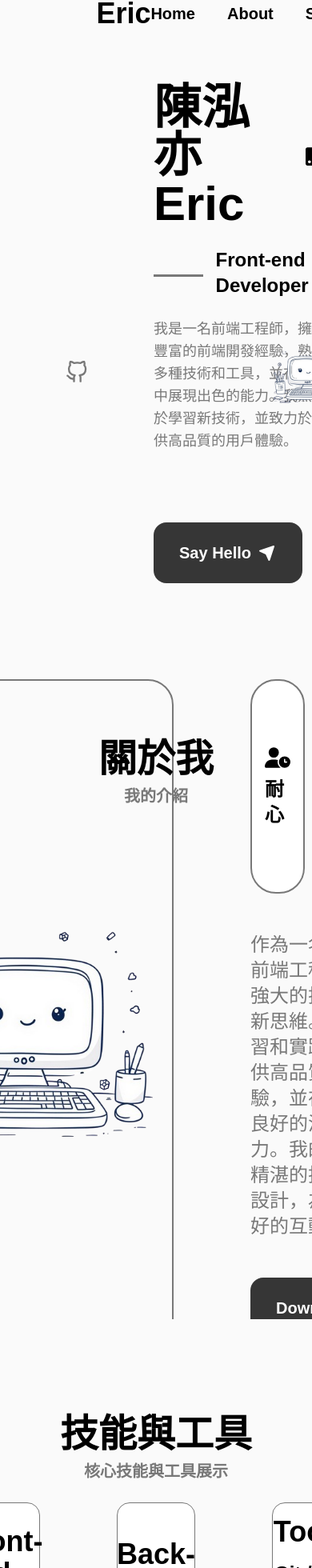
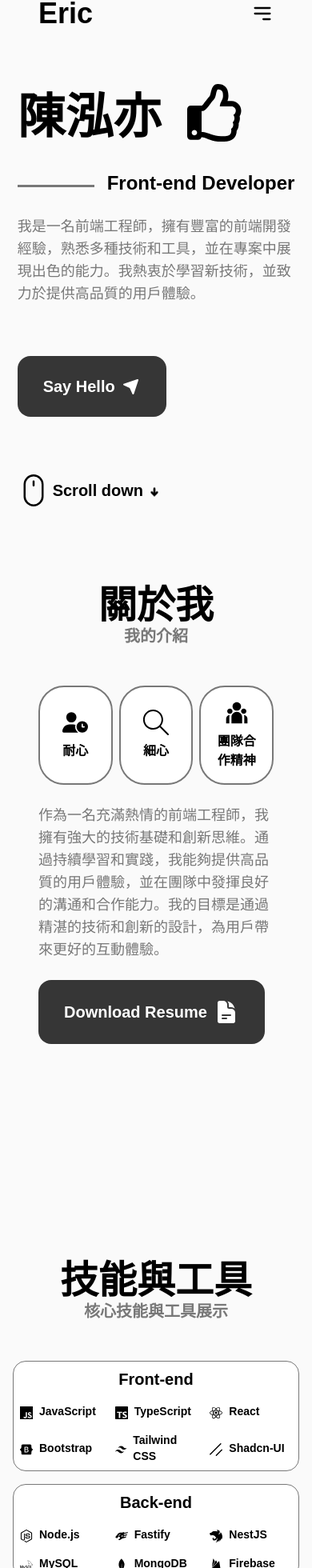
Before and after one commit to JustAPotato0916/portfolio, a React (Vite) app: page / in a window 390 px wide. Shown: the part 39-1999 px from the top of the page at 80% size. Built offline with nearby package versions, Linux system fonts and the light colour scheme; a web font is replaced by a local one.

Commit message:
refactor: optimize CSS for responsive design

```diff
--- a/src/App.jsx
+++ b/src/App.jsx
@@ -4,6 +4,7 @@ import Footer from './components/Footer.jsx';
 import Home from './components/Home.jsx';
 import Navbar from './components/Navbar.jsx';
 import Projects from './components/Projects.jsx';
+import ScrollToTopButton from './components/ScrollToTopButton.jsx';
 import Skills from './components/Skills.jsx';
 
 const App = () => {
@@ -16,6 +17,7 @@ const App = () => {
       <Projects />
       <Contact />
       <Footer />
+      <ScrollToTopButton />
     </main>
   );
 };
--- a/src/components/About.jsx
+++ b/src/components/About.jsx
@@ -9,53 +9,47 @@ const cardInformation = [
   {
     icon: <FaUserClock className="h-8 w-8" />,
     title: '耐心',
-    description: '',
   },
   {
     icon: <SlMagnifier className="h-8 w-8" />,
     title: '細心',
-    description: '',
   },
   {
     icon: <RiTeamFill className="h-8 w-8" />,
     title: '團隊合作精神',
-    description: '',
   },
 ];
 
-const Card = ({ icon, title, description }) => {
+const Card = ({ icon, title }) => {
   return (
-    <div className="border-sub flex w-48 flex-col items-center justify-center gap-2 rounded-4xl border-2 bg-white p-4">
+    <div className="border-sub flex basis-1/3 flex-col items-center justify-center gap-2 rounded-4xl border-2 bg-white p-4">
       {icon}
-      <p className="text-2xl font-bold">{title}</p>
-      {description && <p className="text-sub text-sm">{description}</p>}
+      <p className="text-center text-base font-bold 2xl:text-2xl">{title}</p>
     </div>
   );
 };
 
 const About = () => {
   return (
-    <section id="about" className="section overflow-y-hidden">
+    <section id="about" className="section">
       <SectionTitle title="關於我" subtitle="我的介紹" />
-      <div className="mt-12 flex size-full items-center justify-center">
-        <div className="flex flex-row justify-center gap-24">
-          <div className="border-sub flex items-center justify-center rounded-4xl border-2">
-            <img src="img/about.png" alt="about" />
+
+      <div className="flex items-center justify-center md:size-full">
+        <div className="flex w-full flex-row justify-center p-12 md:gap-12 xl:gap-24 xl:p-24">
+          <div className="hidden items-center justify-center md:flex md:basis-1/3">
+            <div className="border-sub w-fit rounded-4xl border-2">
+              <img src="img/about.png" alt="about" />
+            </div>
           </div>
 
-          <div className="flex w-1/3 flex-col gap-12">
-            <div className="flex flex-row gap-4">
-              {cardInformation.map(({ icon, title, description }) => (
-                <Card
-                  key={title}
-                  icon={icon}
-                  title={title}
-                  description={description}
-                />
+          <div className="flex flex-col gap-6 md:basis-1/2 md:gap-12">
+            <div className="flex flex-row gap-2 md:gap-4">
+              {cardInformation.map(({ icon, title }) => (
+                <Card key={title} icon={icon} title={title} />
               ))}
             </div>
 
-            <p className="text-sub w-full text-2xl text-wrap">
+            <p className="text-sub text-lg text-wrap md:text-2xl">
               作為一名充滿熱情的前端工程師，我擁有強大的技術基礎和創新思維。通過持續學習和實踐，我能夠提供高品質的用戶體驗，並在團隊中發揮良好的溝通和合作能力。我的目標是通過精湛的技術和創新的設計，為用戶帶來更好的互動體驗。
             </p>
 
--- a/src/components/Home.jsx
+++ b/src/components/Home.jsx
@@ -15,10 +15,12 @@ const iconLinks = [
 
 const Home = () => {
   return (
-    <section id="home" className="section overflow-y-hidden">
-      <div className="grid size-full grid-cols-12 gap-12">
-        <div className="col-start-3 grid grid-cols-1 items-center justify-center gap-1">
-          <div className="flex flex-col items-center gap-8">
+    <section
+      id="home"
+      className="section size-full items-center justify-center overflow-y-hidden xl:grid xl:grid-cols-12 xl:gap-12"
+    >
+      <div className="col-start-2 hidden grid-cols-1 items-center justify-center gap-1 xl:grid 2xl:col-start-3">
+        <div className="flex-col items-center gap-8 xl:flex">
           {iconLinks.map(({ brand, href, icon }) => (
             <a key={brand} href={href} className="link">
               {icon}
@@ -26,15 +28,20 @@ const Home = () => {
           ))}
         </div>
       </div>
-        <div className="col-span-4 col-start-4 grid items-center p-12 pt-36">
-          <div className="flex flex-col gap-6">
-            <div className="flex flex-row items-center gap-6">
-              <h1 className="text-6xl font-bold">陳泓亦 Eric</h1>
+      <div className="items-center p-12 pt-36 md:w-3/4 xl:col-span-6 xl:grid xl:w-full 2xl:col-span-4 2xl:col-start-4">
+        <div className="flex flex-col gap-6 md:w-5/6 lg:w-full">
+          <div className="flex flex-row items-center gap-8">
+            <h1 className="flex flex-row gap-4 text-6xl font-bold">
+              陳泓亦 <p className="hidden 2xl:block">Eric</p>
+            </h1>
             <FaRegThumbsUp className="mb-3 h-18 w-18" />
           </div>
           <div className="flex flex-row items-center gap-4">
             <div className="border-sub mt-1.5 h-0 w-24 border-t-3" />
-              <div className="text-2xl font-bold"> Front-end Developer</div>
+            <div className="text-2xl font-bold text-nowrap">
+              {' '}
+              Front-end Developer
+            </div>
           </div>
           <p className="text-sub text-lg">
             我是一名前端工程師，擁有豐富的前端開發經驗，熟悉多種技術和工具，並在專案中展現出色的能力。我熱衷於學習新技術，並致力於提供高品質的用戶體驗。
@@ -43,9 +50,9 @@ const Home = () => {
             href="#contact"
             title="Say Hello"
             icon={<BiSolidNavigation className="h-6 w-6" />}
-              containerClass="mt-16"
+            containerClass="mt-10 md:mt-16"
           />
-            <div className="mt-32 flex flex-row items-center gap-1">
+          <div className="mt-12 flex flex-row items-center gap-1 md:mt-32">
             <BsMouse className="h-10 w-10" />
             <p className="text-xl font-black">Scroll down</p>
             <TiArrowDownThick className="mt-2 h-5 w-5 animate-bounce pt-1" />
@@ -53,8 +60,7 @@ const Home = () => {
         </div>
       </div>
       <div className="col-span-3 grid items-center justify-center">
-          <img src="img/about.png" alt="about" />
-        </div>
+        <img src="img/about.png" alt="about" className="hidden xl:block" />
       </div>
     </section>
   );
--- a/src/components/Navbar.jsx
+++ b/src/components/Navbar.jsx
@@ -1,15 +1,29 @@
 import gsap from 'gsap';
 import { useEffect, useRef, useState } from 'react';
-import { FaGithub } from 'react-icons/fa';
+import { FaGithub, FaHome, FaInfoCircle } from 'react-icons/fa';
+import { FaLightbulb } from 'react-icons/fa6';
+import { GrContact } from 'react-icons/gr';
+import { HiOutlineMenuAlt3 } from 'react-icons/hi';
+import { IoNewspaper } from 'react-icons/io5';
 import { useWindowScroll } from 'react-use';
 
-const navItems = ['Home', 'About', 'Skills', 'Projects', 'Contact'];
+const navItems = [
+  { icon: <FaHome className="size-10" />, title: 'Home' },
+  { icon: <FaInfoCircle className="size-10" />, title: 'About' },
+  { icon: <FaLightbulb className="size-10" />, title: 'Skills' },
+  { icon: <IoNewspaper className="size-10" />, title: 'Projects' },
+  { icon: <GrContact className="size-10" />, title: 'Contact' },
+];
 
 const Navbar = () => {
   const [lastScrollY, setLastScrollY] = useState(0);
   const [isNavVisible, setIsNavVisible] = useState(true);
+  const [isBottomNavShow, setIsBottomNavShow] = useState(false);
 
   const navContainerRef = useRef(null);
+
+  const navCoverRef = useRef(null);
+  const bottomNavRef = useRef(null);
 
   const { y: currentScrollY } = useWindowScroll();
 
@@ -39,16 +53,49 @@ const Navbar = () => {
     });
   }, [isNavVisible]);
 
+  const handleBottomNavOpen = () => {
+    navCoverRef.current.classList.remove('hidden');
+    gsap
+      .timeline()
+      .set(bottomNavRef.current, {
+        y: 100,
+        opacity: 0,
+      })
+      .to(bottomNavRef.current, {
+        y: 0,
+        opacity: 1,
+        duration: 1,
+      });
+  };
+
+  const handleBottomNavClose = () => {
+    gsap
+      .timeline()
+      .set(bottomNavRef.current, {
+        y: 0,
+        opacity: 0.5,
+      })
+      .to(bottomNavRef.current, {
+        y: 100,
+        opacity: 0,
+        duration: 0.5,
+      })
+      .call(() => {
+        navCoverRef.current.classList.add('hidden');
+      });
+  };
+
   return (
+    <>
       <div className="fixed z-10 flex w-full items-center justify-center overflow-x-hidden">
         <nav
           ref={navContainerRef}
-        className="my-4 flex w-7/8 flex-row items-center justify-between rounded-2xl px-24 py-5 text-xl font-bold transition-all duration-700 ease-out"
+          className="my-4 flex w-full flex-row items-center justify-between rounded-2xl px-12 py-5 text-xl font-bold transition-all duration-700 ease-out md:w-7/8 xl:px-24"
         >
           <div className="text-4xl">Eric</div>
 
-        <div className="flex flex-row gap-10">
-          {navItems.map((title) => (
+          <div className="hidden gap-10 md:flex md:flex-row">
+            {navItems.map(({ title }) => (
               <a
                 key={title}
                 href={`/#${title.toLowerCase()}`}
@@ -60,15 +107,52 @@ const Navbar = () => {
             <a
               href="https://github.com/JustAPotato0916"
               className={`relative cursor-pointer transition-all ease-in-out before:absolute before:bottom-0 before:left-[50%] before:h-[2px] before:w-0 before:origin-center before:transition-[width] before:duration-700 before:ease-in-out after:absolute after:right-[50%] after:bottom-0 after:h-[2px] after:w-0 after:origin-center after:transition-[width] after:duration-700 after:ease-in-out hover:before:w-[50%] hover:after:w-[50%] ${currentScrollY === 0 ? 'before:bg-black after:bg-black' : 'before:bg-white after:bg-white'}`}
+              target="_blank"
             >
               <div className="flex flex-row items-center justify-center gap-2">
-              <FaGithub className="h-5 w-5" />
+                <FaGithub className="size-5" />
                 Github
               </div>
             </a>
           </div>
+
+          <div className="block md:hidden" onClick={handleBottomNavOpen}>
+            <HiOutlineMenuAlt3 className="size-7" />
+          </div>
         </nav>
       </div>
+
+      <div ref={navCoverRef} className="fixed z-10 hidden h-dvh w-dvw">
+        <div
+          className="bg-sub h-full opacity-50"
+          onClick={handleBottomNavClose}
+        ></div>
+        <div
+          ref={bottomNavRef}
+          className="absolute bottom-0 flex h-2/5 w-full flex-row flex-wrap bg-white p-6 md:p-12"
+        >
+          {navItems.map(({ icon, title }) => (
+            <a
+              key={`bot-${title}`}
+              href={`/#${title.toLowerCase()}`}
+              onClick={handleBottomNavClose}
+              className="flex w-full basis-1/3 flex-col items-center justify-center gap-2"
+            >
+              {icon}
+              <p className="text-xl font-bold">{title}</p>
+            </a>
+          ))}
+          <a
+            href="https://github.com/JustAPotato0916"
+            target="_blank"
+            className="flex w-full basis-1/3 flex-col items-center justify-center gap-2"
+          >
+            <FaGithub className="size-10" />
+            <p className="text-xl font-bold">Github</p>
+          </a>
+        </div>
+      </div>
+    </>
   );
 };
 export default Navbar;
--- a/src/components/Projects.jsx
+++ b/src/components/Projects.jsx
@@ -1,21 +1,21 @@
 import SectionTitle from './SectionTitle.jsx';
 import gsap from 'gsap';
-import { useRef, useState } from 'react';
+import { useEffect, useRef, useState } from 'react';
 import { CiCircleChevLeft, CiCircleChevRight } from 'react-icons/ci';
 
 const projectsInfo = [
   {
     name: 'Portfolio',
     description:
-      '這個專案使用 React 作為前端框架，搭配 Tailwind CSS 進行樣式設計，並利用 GSAP 創建動態且引人入勝的動畫效果。這個組合使得個人網站變得視覺上令人驚艷，並提供流暢的用戶體驗。透過 React 的強大功能、Tailwind CSS 的統一設計風格，以及 GSAP 的滾動觸發功能和動畫工具，實現了動態導覽列、滾動觸發動畫和平滑滾動等功能，打造出一個模組化、可維護且在不同設備上都能呈現最佳效果的個人網站。',
+      '使用 React 作為前端框架，搭配 Tailwind CSS 進行樣式設計，並利用 GSAP 創建動態且引人入勝的動畫效果。這個組合使得個人網站變得視覺上令人驚艷，並提供流暢的用戶體驗。透過 React 的強大功能、Tailwind CSS 的統一設計風格，以及 GSAP 的動畫工具，實現了動態導覽列，打造出一個模組化、可維護且在不同設備上都能呈現最佳效果的個人網站。',
     skills: 'React | Tailwind CSS | GSAP',
-    demoURL: '',
-    githubURL: '',
+    demoURL: 'https://portfolio-justapotato0916s-projects.vercel.app/',
+    githubURL: 'https://github.com/JustAPotato0916/portfolio',
   },
   {
     name: 'ChatPDF',
     description:
-      '這個專案整合了多項現代化技術以實現完整的用戶服務流程：透過 Clerk 提供無縫的第三方身份驗證（如 Google、GitHub）與註冊登入功能，搭配 Stripe 訂閱系統管理付費方案與支付流程，並利用 AWS S3 安全儲存用戶上傳的 PDF 文件。此外，系統內建智能聊天室，透過 OpenAI API 分析文件內容，提供即時且精準的問答互動，實現從身份驗證、付費訂閱到文件管理的全流程自動化，同時強化用戶體驗與數據安全性',
+      '整合了多項現代化技術以實現完整的用戶服務流程：透過 Clerk 提供無縫的第三方身份驗證（如 Google、GitHub）與註冊登入功能，搭配 Stripe 訂閱系統管理付費方案與支付流程，並利用 AWS S3 安全儲存用戶上傳的 PDF 文件。此外，系統內建智能聊天室，透過 OpenAI API 分析文件內容，提供即時且精準的問答互動，實現從身份驗證、付費訂閱到文件管理的全流程自動化，同時強化用戶體驗與數據安全性',
     skills: 'Next.js | TypeScript | Tailwind CSS | Stripe | Clerk | AWS',
     demoURL: '',
     githubURL: 'https://github.com/JustAPotato0916/ChatPDF',
@@ -23,7 +23,7 @@ const projectsInfo = [
   {
     name: 'Netflix clone',
     description:
-      '這個專案使用 Next.js 作為核心框架，重現 Netflix 的介面與功能，整合 Firebase Authentication 實現第三方登入（如 Google、GitHub）與用戶註冊流程，並透過 Firestore Database 儲存訂閱方案與用戶的訂閱狀態，確保實時數據同步與高可用性。電影資料則串接 TMDb API 動態獲取最新內容，包括海報、簡介與評分，同時結合 Next.js 的伺服器端渲染（SSR）與靜態生成（SSG）技術，優化首頁載入速度與 SEO 表現。全站採用響應式設計，支援跨裝置瀏覽，並透過 Firebase 安全規則強化數據權限管控，打造兼具流暢體驗與安全性的串流平台原型。',
+      '使用 Next.js 作為核心框架，重現 Netflix 的介面與功能，整合 Firebase Authentication 實現第三方登入（如 Google、GitHub）與用戶註冊流程，並透過 Firestore Database 儲存訂閱方案與用戶的訂閱狀態，確保實時數據同步與高可用性。電影資料則串接 TMDb API 動態獲取最新內容，包括海報、簡介與評分，同時結合 Next.js 的伺服器端渲染（SSR）與靜態生成（SSG）技術，優化首頁載入速度與 SEO 表現。全站採用響應式設計，支援跨裝置瀏覽，並透過 Firebase 安全規則強化數據權限管控，打造兼具流暢體驗與安全性的串流平台原型。',
     skills: 'Next.js | TypeScript | Tailwind CSS | Firebase',
     demoURL: 'https://netflix-redesign-nextjs.vercel.app/',
     githubURL: 'https://github.com/JustAPotato0916/netflix-redesign-nextjs',
@@ -31,7 +31,7 @@ const projectsInfo = [
   {
     name: 'Nested comments',
     description:
-      '這個專案使用 React 作為前端框架，打造一個互動性強的留言版，允許用戶發布和回覆留言。後端則採用 Fastify 來構建高效的 API 伺服器，並利用 Prisma 進行資料模型管理，連接 PostgreSQL 資料庫以儲存和管理留言數據。這個技術堆疊使得系統能夠提供快速、可靠且易於維護的留言功能，同時確保數據一致性和安全性。',
+      '使用 React 作為前端框架，打造一個互動性強的留言版，允許用戶發布和回覆留言。後端則採用 Fastify 來構建高效的 API 伺服器，並利用 Prisma 進行資料模型管理，連接 PostgreSQL 資料庫以儲存和管理留言數據。這個技術堆疊使得系統能夠提供快速、可靠且易於維護的留言功能，同時確保數據一致性和安全性。',
     skills: 'React | Prisma | Fastify | PostgreSQL',
     demoURL: '',
     githubURL: 'https://github.com/JustAPotato0916/nested-comments',
@@ -43,26 +43,32 @@ const Card = ({ index }) => {
 
   return (
     <div className="flex w-full flex-col items-center justify-center gap-4">
-      <div className="flex w-1/2">
+      <div className="flex w-3/4 xl:w-1/2">
         <div className="border-sub border-1">
           <img src={`img/project-${index + 1}.png`} alt="Project Screenshot" />
         </div>
       </div>
       <div className="flex w-5/6 flex-col items-center gap-2">
-        <p className="text-2xl font-bold">{name}</p>
-        <p className="text-sub text-lg">{description}</p>
-        <p className="text-lg text-blue-500">{skills}</p>
+        <p className="text-lg font-bold md:text-2xl">{name}</p>
+        <p className="text-sub text-sm md:text-lg">{description}</p>
+        <p className="text-center text-blue-500 md:text-lg">{skills}</p>
       </div>
 
-      <div className="text-green-500">
+      <div className="flex flex-row items-center text-green-500 md:text-lg">
         {demoURL && (
           <>
-            <a href={demoURL}>Demo</a>
-            &nbsp;/&nbsp;
+            <a href={demoURL} target="_blank">
+              Demo
+            </a>
+            &nbsp; {'/'} &nbsp;
           </>
         )}
 
-        {githubURL && <a href={githubURL}>Github</a>}
+        {githubURL && (
+          <a href={githubURL} target="_blank">
+            Github
+          </a>
+        )}
       </div>
     </div>
   );
@@ -75,9 +81,15 @@ const Projects = () => {
 
   const cardRef = useRef(null);
 
+  useEffect(() => {
+    Array.from({ length: totalProjects }, (_, index) => {
+      const img = new Image();
+      img.src = `img/project-${index + 1}.png`;
+    });
+  });
+
   const handleClick = (direction) => {
     setIsAnimating(true);
-    console.log(direction);
 
     gsap
       .timeline()
@@ -104,23 +116,23 @@ const Projects = () => {
 
   const changeCardIndex = (direction) => {
     if (direction === 'next') {
-      setCardIndex(
-        (prevIndex) =>
-          (prevIndex = prevIndex === totalProjects - 1 ? 0 : prevIndex + 1)
+      setCardIndex((prevIndex) =>
+        prevIndex === totalProjects - 1 ? 0 : prevIndex + 1
       );
     } else if (direction === 'prev') {
-      setCardIndex(
-        (prevIndex) =>
-          (prevIndex = prevIndex === 0 ? totalProjects - 1 : prevIndex - 1)
+      setCardIndex((prevIndex) =>
+        prevIndex === 0 ? totalProjects - 1 : prevIndex - 1
       );
     }
   };
 
   return (
-    <section id="projects" className="section overflow-y-hidden">
+    <section id="projects" className="section">
       <SectionTitle title="專案" subtitle="專案展示" />
-      <div className="flex size-full items-center justify-center">
-        <div className="mt-32 flex h-full w-full flex-row items-center justify-center gap-24">
+
+      <div className="flex items-center justify-center md:size-full">
+        <div className="flex flex-col items-center justify-center gap-12 p-2 md:size-full md:p-12">
+          <div className="flex size-full flex-row items-center justify-center gap-2 md:gap-24">
             <div className="flex flex-col items-center">
               <button
                 className="text-sub cursor-pointer hover:text-black"
@@ -129,12 +141,12 @@ const Projects = () => {
                   handleClick('prev');
                 }}
               >
-              <CiCircleChevLeft className="h-14 w-14" />
+                <CiCircleChevLeft className="size-8 md:size-14" />
               </button>
             </div>
             <div
               ref={cardRef}
-            className="border-sub h-3/5 w-1/2 rounded-4xl border-1 bg-white"
+              className="border-sub bg-whit h-full rounded-4xl border-1 py-4"
             >
               <div className="flex size-full flex-col items-center justify-center">
                 <Card index={cardIndex} />
@@ -148,14 +160,15 @@ const Projects = () => {
                   handleClick('next');
                 }}
               >
-              <CiCircleChevRight className="h-14 w-14" />
+                <CiCircleChevRight className="size-8 md:size-14" />
               </button>
             </div>
           </div>
 
-        <p className="text-sub absolute bottom-1/12">
+          <p className="text-sub">
             {cardIndex + 1} / {totalProjects}
           </p>
+        </div>
       </div>
     </section>
   );
--- a/src/components/ScrollToTopButton.jsx
+++ b/src/components/ScrollToTopButton.jsx
@@ -30,7 +30,7 @@ const ScrollToTopButton = () => {
   }, [isShow]);
 
   return (
-    <div className="fixed right-12 bottom-16">
+    <div className="fixed right-6 bottom-8 md:right-12 md:bottom-16">
       <a
         ref={buttonRef}
         href="#"
--- a/src/components/SectionTitle.jsx
+++ b/src/components/SectionTitle.jsx
@@ -2,7 +2,7 @@ import React from 'react';
 
 const SectionTitle = ({ title, subtitle }) => {
   return (
-    <div className="absolute top-30 flex w-full flex-col items-center justify-center gap-2">
+    <div className="flex h-32 flex-col items-center justify-end md:basis-1/4">
       <p className="text-5xl font-bold">{title}</p>
       <p className="text-sub text-xl font-semibold">{subtitle}</p>
     </div>
--- a/src/components/Skills.jsx
+++ b/src/components/Skills.jsx
@@ -22,40 +22,61 @@ import {
 } from 'react-icons/si';
 
 const frontEndSkills = [
-  { icon: <SiJavascript className="mt-1 h-6 w-6" />, title: 'JavaScript' },
-  { icon: <SiTypescript className="mt-1 h-6 w-6" />, title: 'TypeScript' },
-  { icon: <SiReact className="mt-1 h-6 w-6" />, title: 'React' },
-  { icon: <SiBootstrap className="mt-1 h-6 w-6" />, title: 'Bootstrap' },
-  { icon: <SiTailwindcss className="mt-1 h-6 w-6" />, title: 'Tailwind CSS' },
-  { icon: <SiShadcnui className="mt-1 h-6 w-6" />, title: 'Shadcn-UI' },
+  {
+    icon: <SiJavascript className="skillIcon" />,
+    title: 'JavaScript',
+  },
+  {
+    icon: <SiTypescript className="skillIcon" />,
+    title: 'TypeScript',
+  },
+  { icon: <SiReact className="skillIcon" />, title: 'React' },
+  {
+    icon: <SiBootstrap className="skillIcon" />,
+    title: 'Bootstrap',
+  },
+  {
+    icon: <SiTailwindcss className="skillIcon" />,
+    title: 'Tailwind' + ' CSS',
+  },
+  {
+    icon: <SiShadcnui className="skillIcon" />,
+    title: 'Shadcn-UI',
+  },
 ];
 const backEndSkills = [
-  { icon: <SiNodedotjs className="mt-1 h-6 w-6" />, title: 'Node.js' },
-  { icon: <SiFastify className="mt-1 h-6 w-6" />, title: 'Fastify' },
-  { icon: <SiNestjs className="mt-1 h-6 w-6" />, title: 'NestJS' },
-  { icon: <SiMysql className="mt-1 h-6 w-6" />, title: 'MySQL' },
-  { icon: <SiMongodb className="mt-1 h-6 w-6" />, title: 'MongoDB' },
-  { icon: <IoLogoFirebase className="mt-1 h-6 w-6" />, title: 'Firebase' },
+  { icon: <SiNodedotjs className="skillIcon" />, title: 'Node.js' },
+  { icon: <SiFastify className="skillIcon" />, title: 'Fastify' },
+  { icon: <SiNestjs className="skillIcon" />, title: 'NestJS' },
+  { icon: <SiMysql className="skillIcon" />, title: 'MySQL' },
+  { icon: <SiMongodb className="skillIcon" />, title: 'MongoDB' },
+  {
+    icon: <IoLogoFirebase className="skillIcon" />,
+    title: 'Firebase',
+  },
 ];
 
 const tools = [
-  { icon: <SiGithub className="mt-1 h-6 w-6" />, title: 'Git / Github' },
-  { icon: <SiJira className="mt-1 h-6 w-6" />, title: 'Jira' },
   {
-    icon: <BiLogoVisualStudio className="mt-1 h-6 w-6" />,
+    icon: <SiGithub className="skillIcon" />,
+    title: 'Git /' + ' Github',
+  },
+  { icon: <SiJira className="skillIcon" />, title: 'Jira' },
+  {
+    icon: <BiLogoVisualStudio className="skillIcon" />,
     title: 'Visual' + ' Studio Code',
   },
-  { icon: <SiWebstorm className="mt-1 h-6 w-6" />, title: 'WebStorm' },
-  { icon: <SiPostman className="mt-1 h-6 w-6" />, title: 'Postman' },
-  { icon: <SiDocker className="mt-1 h-6 w-6" />, title: 'Docker' },
+  { icon: <SiWebstorm className="skillIcon" />, title: 'WebStorm' },
+  { icon: <SiPostman className="skillIcon" />, title: 'Postman' },
+  { icon: <SiDocker className="skillIcon" />, title: 'Docker' },
 ];
 
 const SkillsInfo = ({ icon, title }) => {
   return (
-    <div className="mb-5 flex flex-row items-center gap-x-4">
-      <div className="flex w-full flex-row items-center gap-2">
-        {icon ? icon : <RiVerifiedBadgeLine className="mt-1 h-6 w-6" />}
-        <p className="text-2xl font-bold">{title}</p>
+    <div className="flex basis-1/3 flex-row items-center gap-x-4 p-2 xl:basis-1">
+      <div className="flex w-full flex-row items-center gap-2 md:justify-center">
+        {icon ? icon : <RiVerifiedBadgeLine className="skillIcon" />}
+        <p className="text-sm font-bold md:text-2xl">{title}</p>
       </div>
     </div>
   );
@@ -63,31 +84,32 @@ const SkillsInfo = ({ icon, title }) => {
 
 const Skills = () => {
   return (
-    <section id="skills" className="section overflow-y-hidden">
+    <section id="skills" className="section">
       <SectionTitle title="技能與工具" subtitle="核心技能與工具展示" />
-      <div className="mt-12 flex size-full items-center justify-center">
-        <div className="flex w-3/4 flex-row justify-center gap-24">
-          <div className="border-sub n flex w-1/3 flex-col items-center justify-center rounded-2xl border-1 bg-white">
-            <p className="m-4 text-4xl font-bold">Front-end</p>
-            <div>
+
+      <div className="flex items-center justify-center md:size-full">
+        <div className="flex w-full flex-col gap-4 px-4 py-12 md:gap-12 md:p-12 xl:flex-row xl:gap-24 xl:p-24">
+          <div className="border-sub flex basis-1/3 flex-col items-center justify-center rounded-2xl border-1 bg-white">
+            <p className="m-2 text-xl font-bold md:text-4xl">Front-end</p>
+            <div className="flex flex-row flex-wrap xl:flex-col">
               {frontEndSkills.map(({ icon, title }) => (
                 <SkillsInfo key={title} icon={icon} title={title} />
               ))}
             </div>
           </div>
 
-          <div className="border-sub n flex w-1/3 flex-col items-center justify-center rounded-2xl border-1 bg-white">
-            <p className="m-4 text-4xl font-bold">Back-end</p>
-            <div>
+          <div className="border-sub flex basis-1/3 flex-col items-center justify-center rounded-2xl border-1 bg-white">
+            <p className="m-2 text-xl font-bold md:text-4xl">Back-end</p>
+            <div className="flex flex-row flex-wrap xl:flex-col">
               {backEndSkills.map(({ icon, title }) => (
                 <SkillsInfo key={title} icon={icon} title={title} />
               ))}
             </div>
           </div>
 
-          <div className="border-sub n flex w-1/3 flex-col items-center justify-center rounded-2xl border-1 bg-white">
-            <p className="m-4 text-4xl font-bold">Tools</p>
-            <div>
+          <div className="border-sub flex basis-1/3 flex-col items-center justify-center rounded-2xl border-1 bg-white">
+            <p className="m-2 text-xl font-bold md:text-4xl">Tools</p>
+            <div className="flex flex-row flex-wrap xl:flex-col">
               {tools.map(({ icon, title }) => (
                 <SkillsInfo key={title} icon={icon} title={title} />
               ))}
--- a/src/index.css
+++ b/src/index.css
@@ -27,11 +27,15 @@
 }
 
 @utility section {
-  @apply relative h-dvh w-screen overflow-x-hidden;
+  @apply flex flex-col relative h-lvh w-screen overflow-hidden;
 }
 
 @utility link {
   @apply text-sub duration-150 hover:scale-125 hover:text-dark;
+}
+
+@utility skillIcon {
+  @apply mt-1 size-4 md:size-6;
 }
 
 
```
Also changed, not shown: src/components/Contact.jsx (+17 -13 lines), src/components/Footer.jsx (+7 -4 lines). Lines whose indentation alone changed are shown as unchanged.
